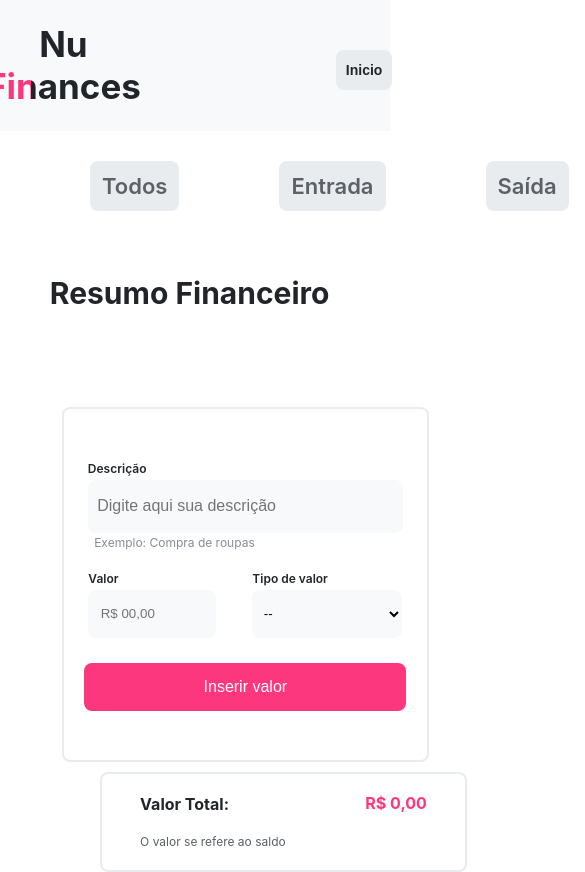
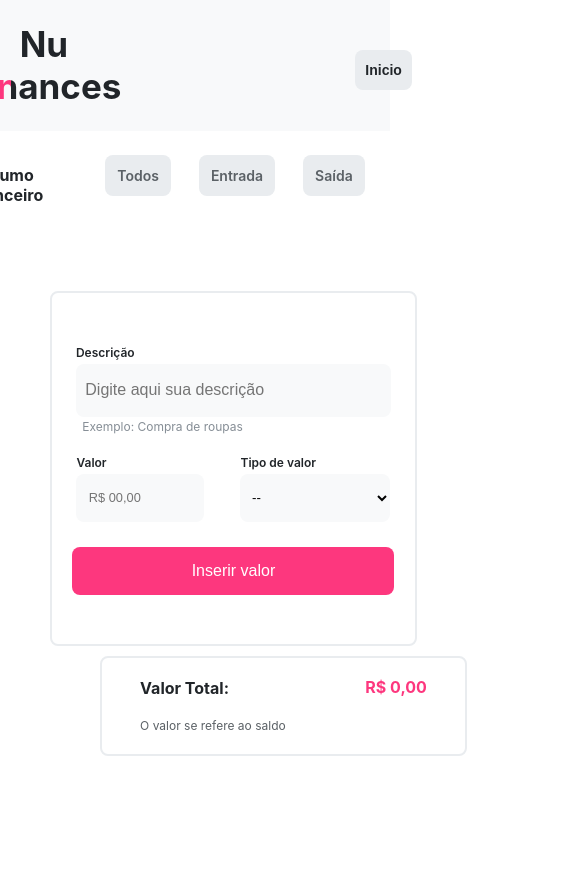
Before and after one commit to Pedro26fer/Nu-Finance, a React (Create React App) app in the folder entrega-nu-kenzie/: page / in a window 390 px wide. Shown: the top 872 px of the page, 585 px wide, since content can reach past the window. After the commit the page ends 844 px from the top, so only its background shows below. Built offline with nearby package versions, Linux system fonts and the light colour scheme.

Commit message:
feat: uptaded styled components on List component

```diff
--- a/entrega-nu-kenzie/src/App.js
+++ b/entrega-nu-kenzie/src/App.js
@@ -3,7 +3,7 @@ import './App.css';
 import Form from './components/Form';
 import { Header } from './components/Header';
 import TotalMoney from './components/TotalMoney';
-import List from './List';
+import List from './components/List';
 
 function App() {
 
--- a/entrega-nu-kenzie/src/List/List.css
+++ /dev/null
@@ -1,85 +0,0 @@
-.conteiner-list{
-    margin-left: 90px;
-}
-
-.conteiner-list ul{
-    list-style: none;
-}
-
-.menu-list{
-    display: flex;
-    flex-direction: row;
-    justify-content: center;
-}
-
-.menu-list ul{
-    display: flex;
-    list-style: none;
-    margin-left: 5%;
-}
-
-.menu-list ul li{
-    box-sizing: border-box;
-    margin: 8px 14px;
-    font-size: 14px;
-    color: #5B6166;
-    font-weight: 600;
-    background-color: #E9ECEF;
-    padding: 12px;
-    border-radius: 8px;
-    cursor: pointer;
-}
-
-.menu-list ul li:hover{
-    background-color:#FD377E ;
-    color: #fff;
-}
-
-.menu-list h2{
-    font-size: 16px;
-    font-weight: 700;
-    color: #212529;
-    margin-top: 34px;
-}
-
-.main-list{
-    display: flex;
-    flex-direction: column;
-    margin: 0 auto;
-    align-items: center;
-}
-
-.main-list ul{
-    width: 98%;
-    margin-right: 53px;
-}
-
-
-@media (max-width: 391px){
-    .menu-list{
-        flex-direction: column-reverse;
-        align-items: center;
-        justify-items: center;
-    }
-    .menu-list h2{
-      margin-left: 70px;
-      width: 100vw;
-      font-size: 30px;
-    }
-
-    .menu-list ul li{
-        box-sizing: border-box;
-        margin: 10px 50px;
-        font-size: 22px;
-        padding: 12px;
-
-    }
-
-    .menu-list ul{
-        margin: 20px auto;
-    }
-
-    .conteiner-list{
-        margin: 0 auto
-    }
-}
--- a/entrega-nu-kenzie/src/List/index.jsx
+++ /dev/null
@@ -1,45 +0,0 @@
-import Card from "../components/Card"
-import './List.css'
-function List({apiListTransaction,listTransactions,setListTransactions,setItensFiltered}){
-
-    const Filter = ()=>{
-       const filtered = apiListTransaction.filter((item) => item.type === 'Entrada')
-       setItensFiltered(filtered)
-    }
-
-    const FilterOut = () => {
-        const outs = apiListTransaction.filter((item) => item.type === 'Saída')
-        setItensFiltered(outs)
-    }
-
-    const FilterAll = ()=>{
-        setItensFiltered([])
-    }
-
-
-
-
-    return(
-        <div className="conteiner-list">
-            <article className="menu-list">
-                <h2>Resumo Financeiro</h2>
-                <ul>
-                    <li onClick={FilterAll} >Todos</li>
-                    <li onClick={Filter} >Entrada</li>
-                    <li onClick={FilterOut}>Saída</li>
-                </ul>
-            </article>
-            <article className="main-list">
-            <ul>
-            {listTransactions.map((transaction, index)=> (
-                <li key={index}>
-                    <Card transaction={transaction} description={transaction.description} type={transaction.type} value={transaction.value} listTransactions={listTransactions} setListTransactions={setListTransactions}/>
-                </li>
-            ))}
-            </ul>
-            </article>
-        </div>
-    )
-}
-
-export default List
--- a/entrega-nu-kenzie/src/components/Card/Card.css
+++ /dev/null
@@ -1,24 +0,0 @@
-
-
-@media(max-width:450px){
-    .card-description{
-        flex-direction: row;
-        align-items: center;
-        gap: 20px;
-    }
-
-    .card{
-        align-items: center;
-        justify-content: space-around;
-        background-color: #fff;
-        border:2px solid #212529;
-        width: 360px;
-        margin-bottom: 22px;
-        margin-left: 100px;
-    }
-
-    .card-value{
-        margin-bottom: 12px;
-        margin-left: 20px;
-    }
-}
--- a/entrega-nu-kenzie/src/components/Card/index.jsx
+++ b/entrega-nu-kenzie/src/components/Card/index.jsx
@@ -1,4 +1,3 @@
-import './Card.css'
 import { BsFillTrashFill } from "react-icons/bs"
 import { CardStyled } from './style'
 
@@ -18,7 +17,7 @@ function Card({description,value,type,listTransactions,setListTransactions,trans
         <CardStyled type={type}>
             <div className='card-description'>
                 <h1>{description}</h1>
-                <BsFillTrashFill onClick={() => del()}/>
+                <BsFillTrashFill className="trash" onClick={() => del()}/>
             </div>
 
             <div className='card-value'>
--- a/entrega-nu-kenzie/src/components/Card/style.js
+++ b/entrega-nu-kenzie/src/components/Card/style.js
@@ -29,6 +29,13 @@ export const CardStyled = styled.div`
         span{
             font-weight: 600;
         }
+
+        .trash{
+            :hover{
+                cursor: pointer;
+                color: #ff8319;
+            }
+        }
     }
 
 `
--- a/entrega-nu-kenzie/src/components/Form/style.js
+++ b/entrega-nu-kenzie/src/components/Form/style.js
@@ -96,6 +96,9 @@ export const FormStyled = styled.form`
             box-sizing: border-box;
             padding-left: 5%;
 
+            font-size: .8rem;
+            font-family: sans-serif;
+
             ::placeholder{
                 padding-left: 5%;
             }
@@ -109,6 +112,10 @@ export const FormStyled = styled.form`
             background-color: #F8F9FA;
             padding-left: 5%;
 
+            option{
+                font-family: sans-serif;
+            }
+
             :focus{
                 outline-style: solid;
                 outline-color: #FD377E;
--- a/entrega-nu-kenzie/src/components/Header/style.js
+++ b/entrega-nu-kenzie/src/components/Header/style.js
@@ -9,7 +9,7 @@ export const HeaderStyled = styled.header`
   flex-direction: row;
   align-items: center;
   justify-content: center;
-  gap: 50%;
+  gap: 60%;
   font-size: calc(10px + 2vmin);
 
   h1{
--- a/entrega-nu-kenzie/src/components/List/List.css
+++ /dev/null
@@ -1,86 +0,0 @@
-.conteiner-list{
-    margin-left: 90px;
-}
-
-.conteiner-list ul{
-    list-style: none;
-}
-
-.menu-list{
-    display: flex;
-    flex-direction: row;
-    justify-content: center;
-}
-
-.menu-list ul{
-    display: flex;
-    list-style: none;
-    margin-left: 5%;
-}
-
-.menu-list ul li{
-    box-sizing: border-box;
-    margin: 8px 14px;
-    font-size: 14px;
-    color: #5B6166;
-    font-weight: 600;
-    background-color: #E9ECEF;
-    padding: 12px;
-    border-radius: 8px;
-    cursor: pointer;
-}
-
-.menu-list ul li:hover{
-    background-color:#FD377E ;
-    color: #fff;
-}
-
-.menu-list h2{
-    font-size: 16px;
-    font-weight: 700;
-    color: #212529;
-    margin-top: 34px;
-}
-
-.main-list{
-    display: flex;
-    flex-direction: column;
-    margin: 0 auto;
-    align-items: center;
-}
-
-.main-list ul{
-
-    width: 98%;
-    margin-right: 53px;
-}
-
-
-@media (max-width: 391px){
-    .menu-list{
-        flex-direction: column-reverse;
-        align-items: center;
-        justify-items: center;
-    }
-    .menu-list h2{
-      margin-left: 70px;
-      width: 100vw;
-      font-size: 30px;
-    }
-
-    .menu-list ul li{
-        box-sizing: border-box;
-        margin: 10px 50px;
-        font-size: 22px;
-        padding: 12px;
-
-    }
-
-    .menu-list ul{
-        margin: 20px auto;
-    }
-
-    .conteiner-list{
-        margin: 0 auto
-    }
-}
--- a/entrega-nu-kenzie/src/components/List/index.jsx
+++ b/entrega-nu-kenzie/src/components/List/index.jsx
@@ -1,6 +1,7 @@
 
-import './List.css'
+// import './List.css'
 import Card from '../Card'
+import { ConteinerList, MenuList, TransactionsList } from './style'
 function List({apiListTransaction,listTransactions,setListTransactions,setItensFiltered}){
 
     const Filter = ()=>{
@@ -21,16 +22,16 @@ function List({apiListTransaction,listTransactions,setListTransactions,setItensF
 
 
     return(
-        <div className="conteiner-list">
-            <article className="menu-list">
+        <ConteinerList>
+            <MenuList>
                 <h2>Resumo Financeiro</h2>
                 <ul>
                     <li onClick={FilterAll} >Todos</li>
                     <li onClick={Filter} >Entrada</li>
                     <li onClick={FilterOut}>Saída</li>
                 </ul>
-            </article>
-            <article className="main-list">
+            </MenuList>
+            <TransactionsList>
             <ul>
             {listTransactions.map((transaction, index)=> (
                 <li key={index}>
@@ -38,8 +39,8 @@ function List({apiListTransaction,listTransactions,setListTransactions,setItensF
                 </li>
             ))}
             </ul>
-            </article>
-        </div>
+            </TransactionsList>
+        </ConteinerList>
     )
 }
 
--- /dev/null
+++ b/entrega-nu-kenzie/src/components/List/style.js
@@ -0,0 +1,59 @@
+import styled from 'styled-components'
+
+
+export const ConteinerList = styled.div`
+
+    margin-left: 90px;
+
+`
+
+export const MenuList = styled.article`
+
+    display: flex;
+    flex-direction: row;
+    justify-content: center;
+
+    h2{
+        font-size: 16px;
+        font-weight: 700;
+        color: #212529;
+        margin-top: 34px;
+    }
+
+    ul{
+        display: flex;
+        list-style: none;
+        margin-left: 5%;
+
+        li{
+            box-sizing: border-box;
+            margin: 8px 14px;
+            font-size: 14px;
+            color: #5B6166;
+            font-weight: 600;
+            background-color: #E9ECEF;
+            padding: 12px;
+            border-radius: 8px;
+            cursor: pointer;
+            :hover{
+                background-color:#FD377E ;
+                color: #fff;
+            }
+        }
+    }
+`
+
+export const TransactionsList = styled.article`
+
+    display: flex;
+    flex-direction: column;
+    margin: 0 auto;
+    align-items: center;
+
+    ul{
+        width: 98%;
+        margin-right: 53px;
+        list-style: none;
+    }
+
+`
```
